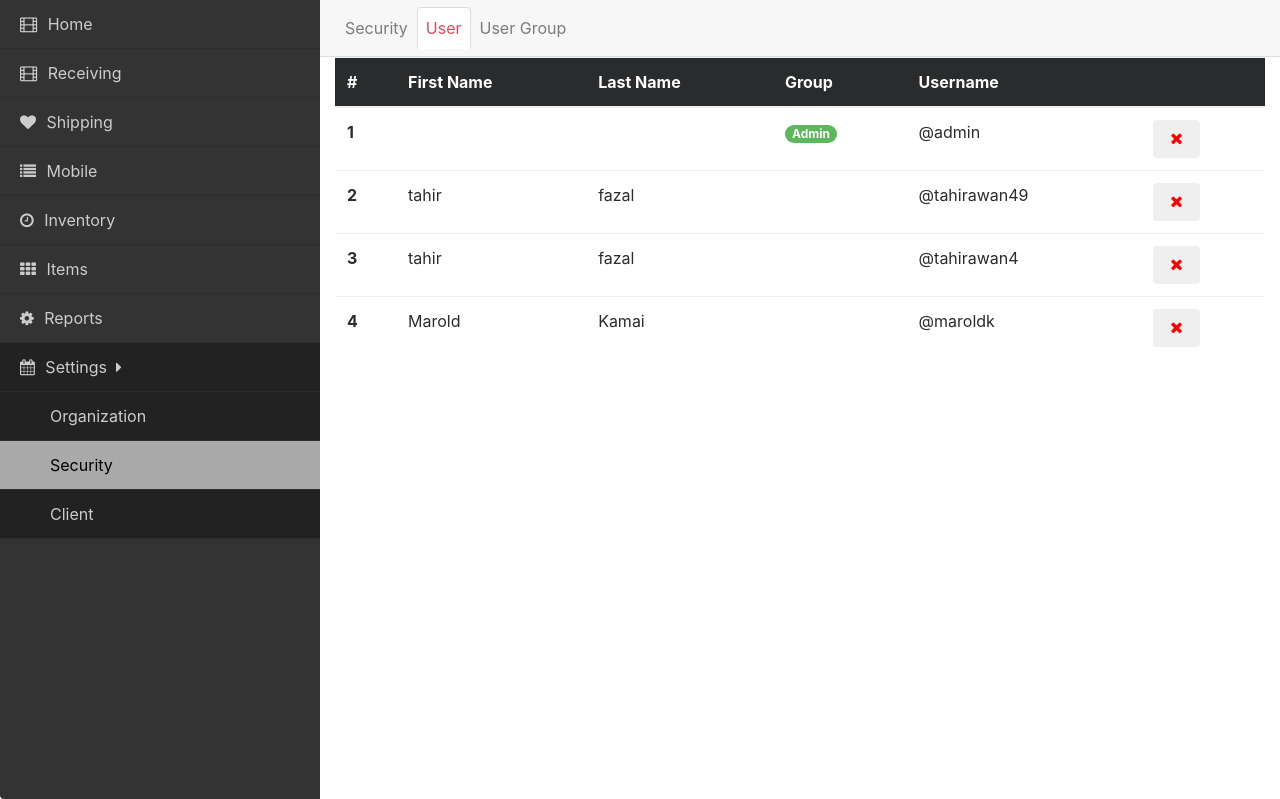
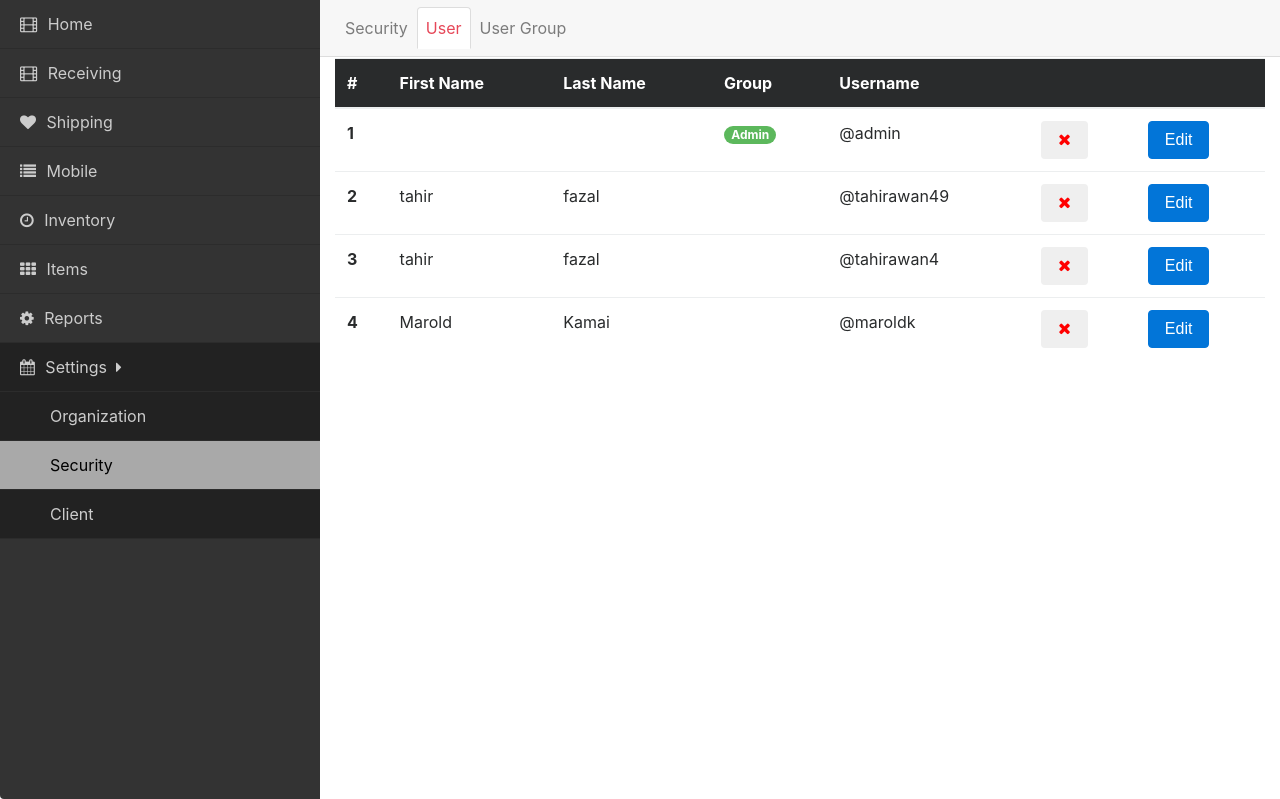
Before and after one commit to prioritysg/Menu, a Django app: page /security_settings in a window 1280 px wide, after a click on "User". Shown: the part 57-856 px from the top of the page. Run offline with Django 3.2, Linux system fonts and the light colour scheme; a user stored in the database is signed in; data comes from the database, SQL or seed files in the repository; tables that the repository leaves empty hold one stand-in row (values such as "Sample post"); some libraries are stand-ins or nearby versions.

Commit message:
Adding remove and edit option in user.

```diff
--- a/Menu/urls.py
+++ b/Menu/urls.py
@@ -20,8 +20,10 @@ from django.urls import path
 from django.contrib.auth import views as auth_views
 
 from app.forms import UserLoginForm
-from app.views import (index, receiving, item, settings as setting_view, SignUpView, home, shipping, mobile, reports, inventory
-, organization_settings, client_settings, security_settings, remove_user)
+from app.views import (index, receiving, item, settings as setting_view, SignUpView, home, shipping, mobile, reports,
+                       inventory
+, organization_settings, client_settings, security_settings, remove_user, user_edit)
+
 urlpatterns = [
                   path('admin/', admin.site.urls),
                   path('', index, name='index'),
@@ -37,6 +39,7 @@ urlpatterns = [
                   path('item', item, name='item'),
                   path('settings', setting_view, name='settings'),
                   path('remove/user/', remove_user, name='remove_user'),
+                  path('edit/user/', user_edit, name='edit_user'),
                   path(r'login/', auth_views.login,
                        {'template_name': 'login.html', 'authentication_form': UserLoginForm},
                        name='login'),
--- a/app/forms.py
+++ b/app/forms.py
@@ -2,7 +2,7 @@ from django.contrib.auth.forms import AuthenticationForm, UsernameField, UserCre
 from django.contrib.auth.models import User
 from django import forms
 
-from app.models import GroupAccess
+from app.models import GroupAccess, UserGroup
 
 
 class UserLoginForm(AuthenticationForm):
@@ -37,3 +37,11 @@ class GroupAccessForm(forms.ModelForm):
     def __init__(self, *args, **kwargs):
         super(GroupAccessForm, self).__init__(*args, **kwargs)
         self.fields['user_group'].widget.attrs['disabled'] = 'disabled'
+
+
+class UserEditForm(forms.ModelForm):
+    group = forms.ChoiceField(choices=UserGroup.USER_TYPES)
+
+    class Meta:
+        model = User
+        fields = ('first_name', 'last_name', 'email', 'group')
--- a/app/templates/settings_security.html
+++ b/app/templates/settings_security.html
@@ -39,6 +39,39 @@
         <div role="tabpanel" class="tab-pane fade" id="inner_user">
             <div class="row">
                 <div class="col-lg-12">
+                    <div class="col-lg-12">
+                        {% for user in users %}
+                            <div class="modal fade" id="usermodal_{{ user.id }}" tabindex="-1" role="dialog"
+                                 aria-labelledby="exampleModalLabel" aria-hidden="true">
+                                <div class="modal-dialog" role="document">
+                                    <div class="modal-content">
+                                        <div class="modal-header">
+                                            <h5 class="modal-title" id="exampleModalLabel">Edit User</h5>
+                                            <button type="button" class="close" data-dismiss="modal" aria-label="Close">
+                                                <span aria-hidden="true">&times;</span>
+                                            </button>
+                                        </div>
+                                        <div class="modal-body">
+                                            <form role="form" method="post" action="{% url 'edit_user' %}">
+                                                {% csrf_token %}
+                                                <div class="login-form">
+                                                    <h2 class="heading">Edit</h2>
+                                                    {% bootstrap_form user.form %}
+                                                    {% buttons %}
+                                                        <button type="submit" class="btn btn-success">Submit <span
+                                                                class="glyphicon glyphicon-log-in"></span></button>
+                                                        <input type="hidden" name="id" value="{{ user.id }}"/>
+                                                    {% endbuttons %}
+                                                </div>
+                                            </form>
+                                        </div>
+                                    </div>
+                                </div>
+                            </div>
+
+                        {% endfor %}
+                    </div>
+
 
                     <table class="table">
                         <thead class="thead-inverse">
@@ -48,6 +81,7 @@
                             <th>Last Name</th>
                             <th>Group</th>
                             <th>Username</th>
+                            <th></th>
                             <th></th>
                         </tr>
                         </thead>
@@ -65,10 +99,16 @@
                                     <form method="post" action="{% url 'remove_user' %}">
                                         {% csrf_token %}
                                         <button type="submit" class="btn"><i class="fa fa-times"
-                                                                                        style="color: red;"></i>
+                                                                             style="color: red;"></i>
                                         </button>
                                         <input type="hidden" name="id" value="{{ user.id }}"/>
                                     </form>
+                                </td>
+                                <td>
+                                    <button type="button" class="btn btn-primary" data-toggle="modal"
+                                            data-target="#usermodal_{{ user.id }}">
+                                        Edit
+                                    </button>
                                 </td>
                             </tr>
                         {% endfor %}
--- a/app/views.py
+++ b/app/views.py
@@ -3,7 +3,7 @@ from django.shortcuts import render, redirect
 from django.urls import reverse_lazy, reverse
 from django.views.generic import FormView
 
-from app.forms import UserSignUpForm, GroupAccessForm
+from app.forms import UserSignUpForm, GroupAccessForm, UserEditForm
 from django.contrib.auth import login
 from django.contrib.auth.decorators import login_required
 
@@ -66,14 +66,17 @@ def reports(request):
 @login_required(login_url='/login/')
 def security_settings(request):
     if request.POST:
-        requestd_data = request.POST.copy()
+        requested_data = request.POST.copy()
         updated_group = GroupAccess.objects.get(id=request.POST.get('id'))
-        requestd_data['user_group'] = updated_group.id
-        updated_form = GroupAccessForm(requestd_data, instance=updated_group)
+        requested_data['user_group'] = updated_group.id
+        updated_form = GroupAccessForm(requested_data, instance=updated_group)
         if updated_form.is_valid():
             updated_form.save()
 
     users = User.objects.all()
+    for user in users:
+        setattr(user, 'form', UserEditForm(instance=user))
+
     groups = GroupAccess.objects.all().order_by('id')
     forms_array = [{'id': group.id, 'form': GroupAccessForm(instance=group)} for group in groups]
     return render(request, 'settings_security.html',
@@ -101,3 +104,18 @@ class SignUpView(FormView):
         add_user_regular_group(new_user)
         login(self.request, new_user)
         return super(SignUpView, self).form_valid(form)
+
+
+def user_edit(request):
+    requested_data = request.POST.copy()
+    user_to_edit = User.objects.get(id=request.POST.get('id'))
+    updated_form = UserEditForm(requested_data, instance=user_to_edit)
+    if updated_form.is_valid():
+        user = updated_form.save()
+        group = UserGroup.objects.filter(user_type=requested_data.get('group')).first()
+        if user not in group.users.all():
+            if user.usergroup_set.all():
+                user.usergroup_set.all().first().users.remove(user)
+            group.users.add(user)
+
+    return redirect(reverse('security_settings'))
```
